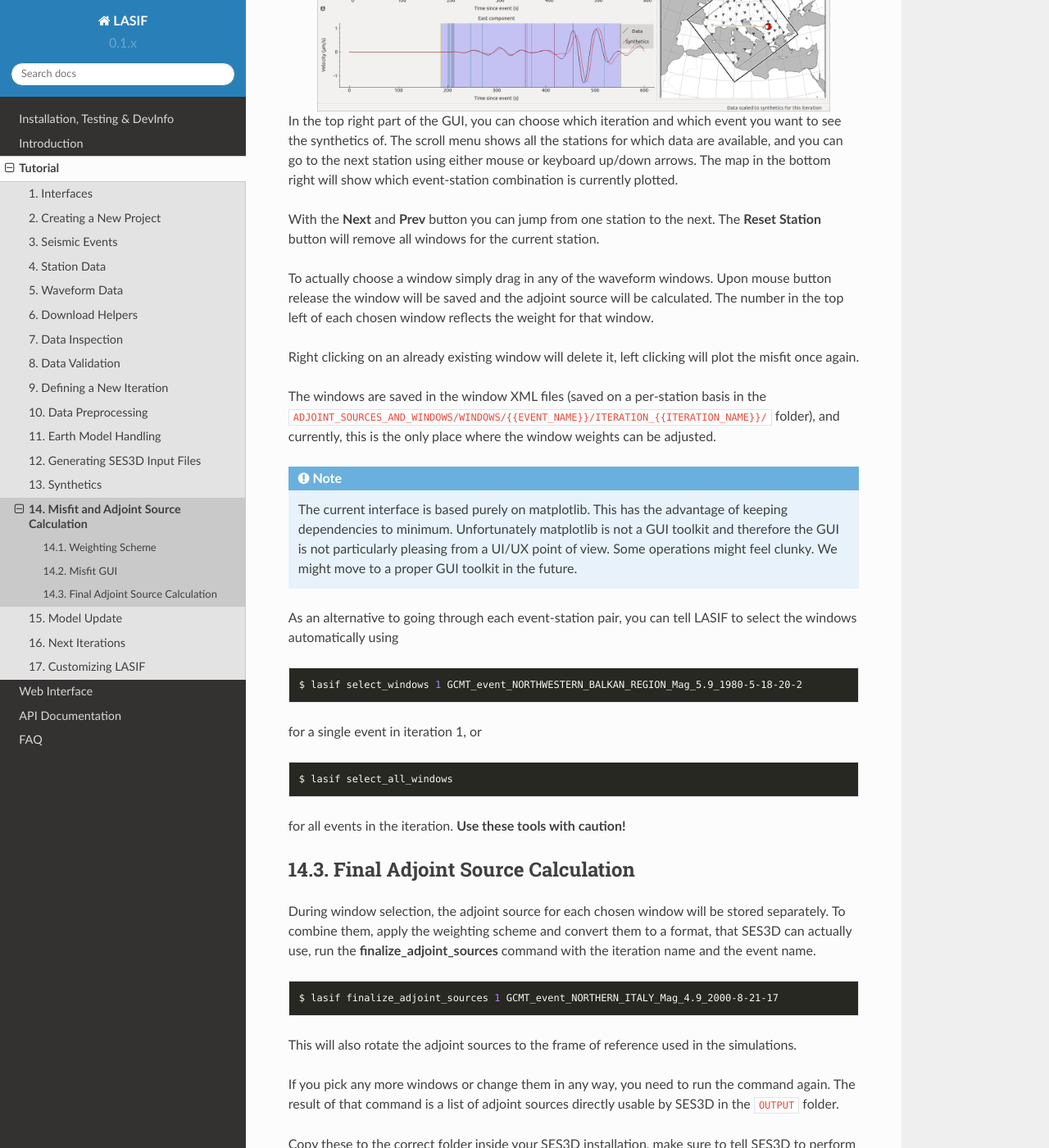
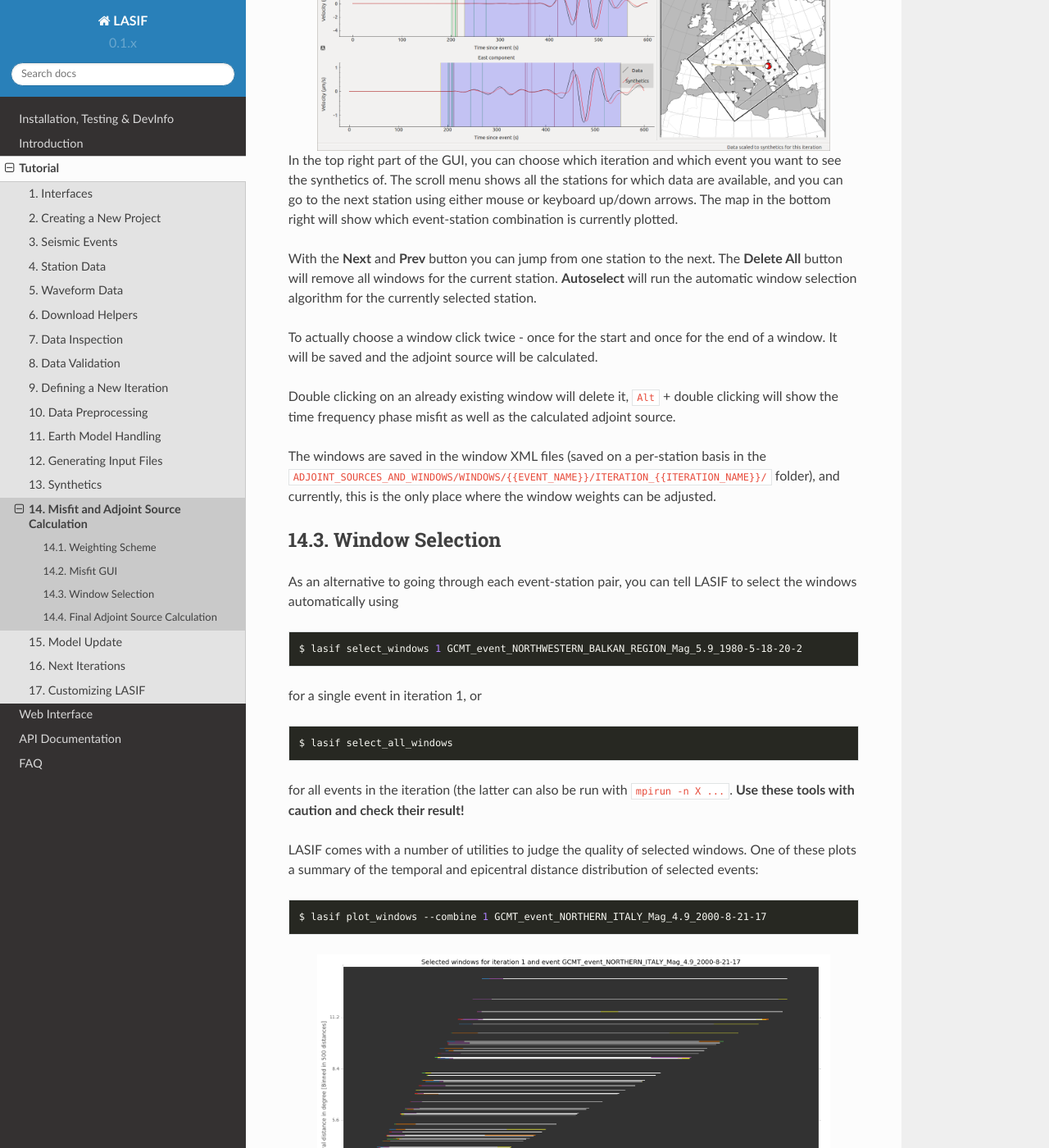
Before and after one commit to krischer/LASIF, a Sphinx documentation site: the page built from doc/tutorial/13_misfits_and_adjoint_sources.rst, in a window 1280 px wide and 1400 px high, scrolled down 1744 px. Shown: the whole window at 82% size. Built offline with Sphinx 7.4.7 and the Read the Docs theme 2.0.0, drawn with Linux system fonts in a browser that asks for light colours; pages that are not in the unit, such as notebooks, are missing from menus; some of the changed text lies outside the part shown.

Commit message:
More work on tutorial

```diff
--- a/doc/tutorial/13_misfits_and_adjoint_sources.rst
+++ b/doc/tutorial/13_misfits_and_adjoint_sources.rst
@@ -54,9 +56,8 @@ event and a weight of 1.0 is the maximum weight.
 
 You can furthermore choose an arbitrary number of windows per component for
 which the misfit and adjoint source will be calculated. Each window has a
-separate weight, with the only limitation being that the weight has to
-be positive. These weights can be edited after the windows have been created
-(for example in the misfit GUI, see below).
+separate weight, with the only limitation being that the weight has to be
+positive. These weights can be edited after the windows have been selected.
 
 Assuming :math:`N` windows in a given component, the corresponding
 adjoint sources will be called :math:`adj\_source_{1..N}` while their
@@ -85,51 +86,34 @@ This will open a window that looks like the following:
     :align: center
 
 In the top right part of the GUI, you can choose which iteration and which
-event you want to see the synthetics of. The scroll menu shows all the
-stations for which data are available, and you can go to the next station
-using either mouse or keyboard up/down arrows. The map in the bottom right
-will show which event-station combination is currently plotted.
+event you want to see the synthetics of. The scroll menu shows all the stations
+for which data are available, and you can go to the next station using either
+mouse or keyboard up/down arrows. The map in the bottom right will show which
+event-station combination is currently plotted.
 
 With the **Next** and **Prev** button you can jump from one station to the
-next. The **Reset Station** button will remove all windows for the current
-station.
+next. The **Delete All** button will remove all windows for the current
+station. **Autoselect** will run the automatic window selection algorithm for
+the currently selected station.
 
+To actually choose a window click twice - once for the start and once for the
+end of a window. It will be saved and the adjoint source will be calculated.
 
-To actually choose a window simply drag in any of the waveform windows. Upon
-mouse button release the window will be saved and the adjoint source will be
-calculated. The number in the top left of each chosen window reflects the
-weight for that window.
-
-Right clicking on an already existing window will delete it, left clicking will
-plot the misfit once again.
+Double clicking on an already existing window will delete it, ``Alt`` + double
+clicking will show the time frequency phase misfit as well as the calculated
+adjoint source.
 
 The windows are saved in the window XML files (saved on a
 per-station basis in the
 ``ADJOINT_SOURCES_AND_WINDOWS/WINDOWS/{{EVENT_NAME}}/ITERATION_{{ITERATION_NAME}}/`` folder), and currently, this is the only place where the window
 weights can be adjusted.
 
-.. note::
 
-    The current interface is based purely on matplotlib. This has the advantage
-    of keeping dependencies to minimum. Unfortunately matplotlib is not a GUI
-    toolkit and therefore the GUI is not particularly pleasing from a UI/UX
-    point of view. Some operations might feel clunky. We might move to a proper
-    GUI toolkit in the future.
+Window Selection
+^^^^^^^^^^^^^^^^
 
-.. The weight for any window has to be chosen before the windows are picked. To
-.. chose the current weight, press the **w** key. At this point, the weight box
-.. will be red. Now simply type the desired new weight and press **Enter** to
-.. finish setting the new weight. All windows chosen from this point on will
-.. be assigned this weight.
-
-
-.. .. note::
-
-..    At any point you can press **h** to get an up-to-date help text for the
-..    GUI.
-
-As an alternative to going through each event-station pair, you can tell
-LASIF to select the windows automatically using
+As an alternative to going through each event-station pair, you can tell LASIF
+to select the windows automatically using
 
 .. code-block:: bash
 
@@ -141,7 +125,21 @@ for a single event in iteration 1, or
 
    $ lasif select_all_windows
 
-for all events in the iteration. **Use these tools with caution!**
+for all events in the iteration (the latter can also be run with ``mpirun -n X
+...``. **Use these tools with caution and check their result!**
+
+
+LASIF comes with a number of utilities to judge the quality of selected
+windows. One of these plots a summary of the temporal and epicentral distance
+distribution of selected events:
+
+.. code-block:: bash
+
+    $ lasif plot_windows --combine 1 GCMT_event_NORTHERN_ITALY_Mag_4.9_2000-8-21-17
+
+.. image:: ../images/combined_selected_windows.png
+    :width: 90%
+    :align: center
 
 Final Adjoint Source Calculation
 ^^^^^^^^^^^^^^^^^^^^^^^^^^^^^^^^
```
Also changed, not shown: other parts of doc/tutorial/13_misfits_and_adjoint_sources.rst (+8 -6 lines), doc/tutorial/11_generating_input_files.rst (+29 -20 lines), doc/tutorial/12_synthetic_waveforms.rst (+17 -16 lines), doc/images/combined_selected_windows.png (added).
